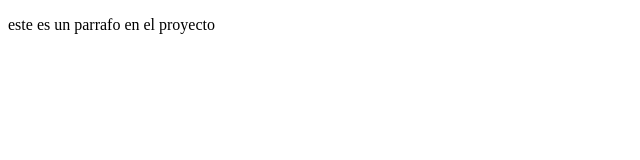
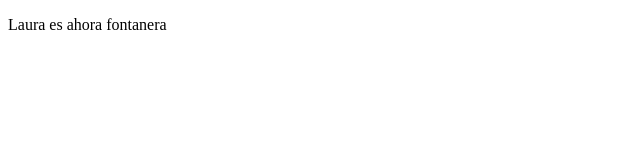
Before and after one commit to lauraddm/proyectoweb, a plain HTML site: page index.html in a window 1280 px wide. Shown: the full height of the page, 0-640 px from the left. Drawn offline with Linux system fonts and the light colour scheme.

Commit message:
+New branch with changes

```diff
--- a/index.html
+++ b/index.html
@@ -5,7 +5,7 @@
 
     </head>
 <body>
-    <p>este es un parrafo en el proyecto</p>
+    <p>Laura es ahora fontanera</p>
 
 
 </body>
```
